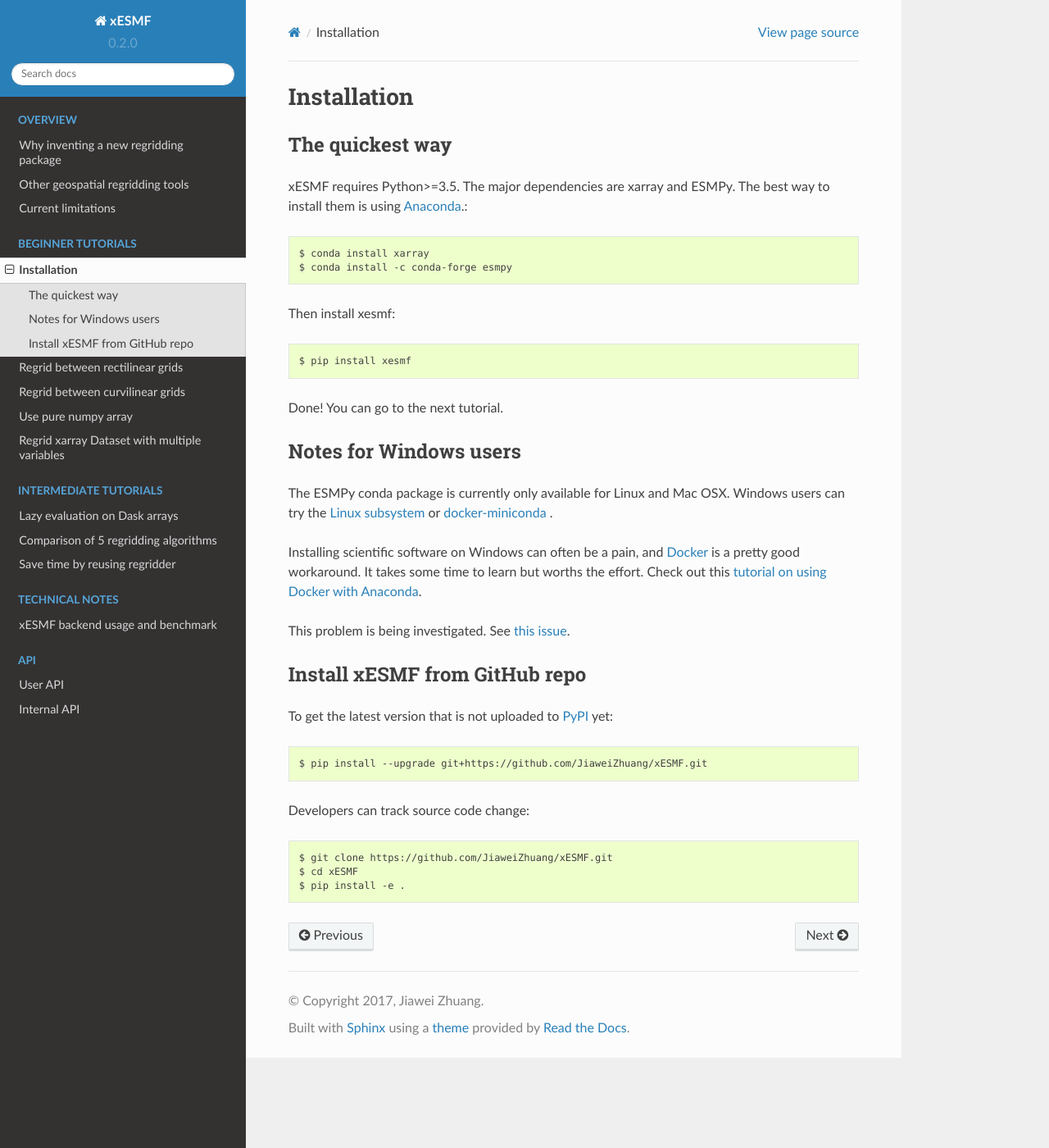
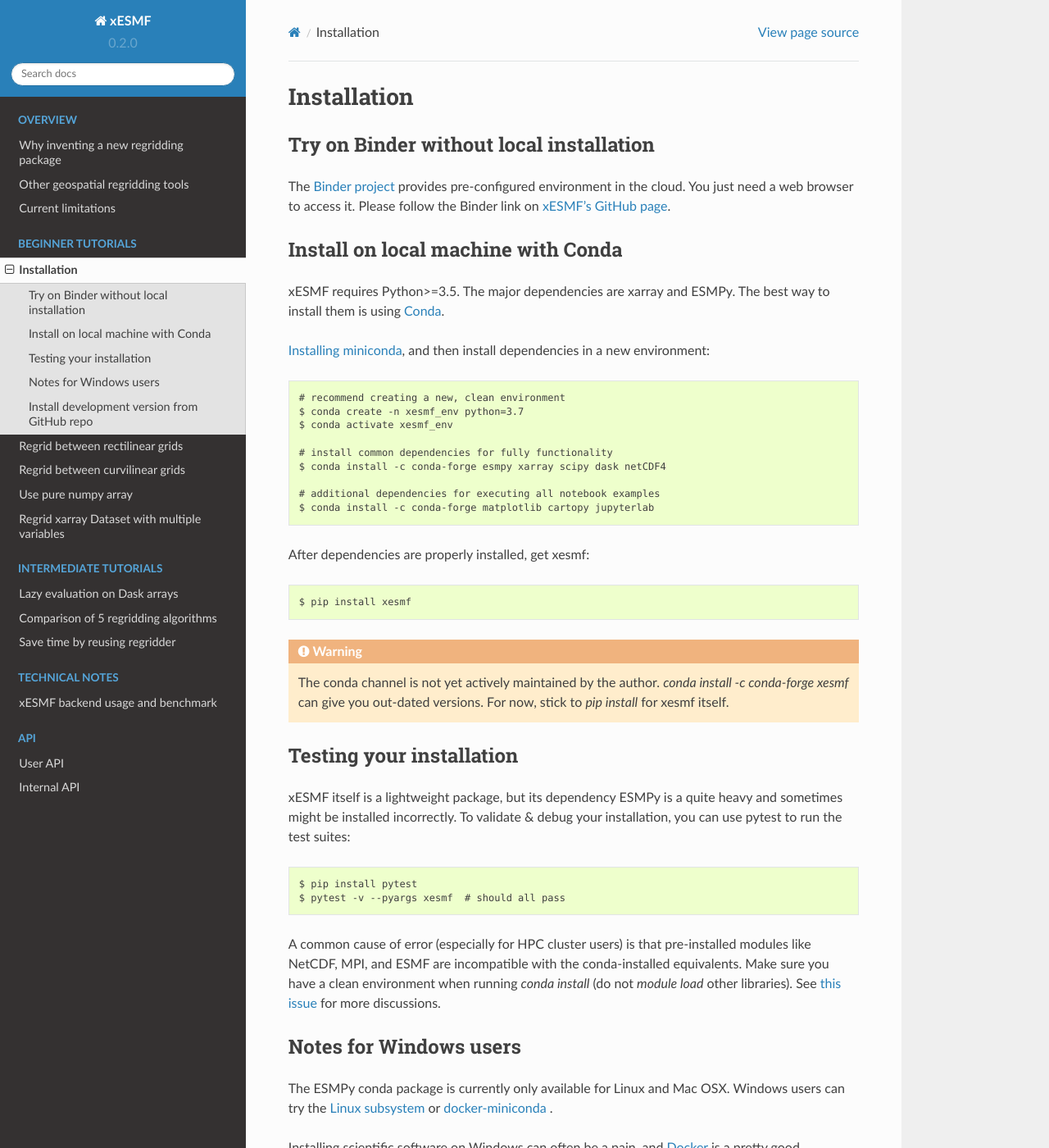
Before and after one commit to JiaweiZhuang/xESMF, a Sphinx documentation site: the page built from doc/installation.rst, in a window 1280 px wide and 1400 px high. Shown: the whole window at 82% size. Built offline with Sphinx 7.4.7 and the Read the Docs theme 2.0.0, drawn with Linux system fonts in a browser that asks for light colours; some of the changed text lies outside the part shown.

Commit message:
More comprehensive package installation instructions

```diff
--- a/doc/installation.rst
+++ b/doc/installation.rst
@@ -3,20 +3,46 @@
 Installation
 ============
 
-The quickest way
-----------------
+Try on Binder without local installation
+----------------------------------------
 
-xESMF requires Python>=3.5. The major dependencies are xarray and ESMPy.
-The best way to install them is using Anaconda_.::
+The `Binder project <https://mybinder.readthedocs.io>`_ provides pre-configured environment in the cloud. You just need a web browser to access it. Please follow the Binder link on `xESMF's GitHub page <https://github.com/JiaweiZhuang/xESMF>`_.
 
-    $ conda install xarray
-    $ conda install -c conda-forge esmpy
+Install on local machine with Conda
+-----------------------------------
 
-Then install xesmf::
+xESMF requires Python>=3.5. The major dependencies are xarray and ESMPy. The best way to install them is using Conda_.
+
+`Installing miniconda <https://docs.conda.io/projects/conda/en/latest/user-guide/install/index.html>`_, and then install dependencies in a new environment::
+
+    # recommend creating a new, clean environment
+    $ conda create -n xesmf_env python=3.7
+    $ conda activate xesmf_env
+
+    # install common dependencies for fully functionality
+    $ conda install -c conda-forge esmpy xarray scipy dask netCDF4
+
+    # additional dependencies for executing all notebook examples
+    $ conda install -c conda-forge matplotlib cartopy jupyterlab
+
+After dependencies are properly installed, get xesmf::
 
     $ pip install xesmf
 
-Done! You can go to the next tutorial.
+
+.. warning::
+
+    The conda channel is not yet actively maintained by the author. `conda install -c conda-forge xesmf` can give you out-dated versions. For now, stick to `pip install` for xesmf itself.
+
+Testing your installation
+-------------------------
+
+xESMF itself is a lightweight package, but its dependency ESMPy is a quite heavy and sometimes might be installed incorrectly. To validate & debug your installation, you can use pytest to run the test suites::
+
+    $ pip install pytest
+    $ pytest -v --pyargs xesmf  # should all pass
+
+A common cause of error (especially for HPC cluster users) is that pre-installed modules like NetCDF, MPI, and ESMF are incompatible with the conda-installed equivalents. Make sure you have a clean environment when running `conda install` (do not `module load` other libraries). See `this issue <https://github.com/JiaweiZhuang/xESMF/issues/55#issuecomment-514298498>`_ for more discussions.
 
 Notes for Windows users
 -----------------------
@@ -36,8 +62,8 @@
 This problem is being investigated.
 See `this issue <https://github.com/conda-forge/esmpy-feedstock/issues/8>`_.
 
-Install xESMF from GitHub repo
-------------------------------
+Install development version from GitHub repo
+--------------------------------------------
 
 To get the latest version that is not uploaded to PyPI_ yet::
 
@@ -51,6 +77,6 @@
 
 .. _xarray: http://xarray.pydata.org
 .. _ESMPy: https://www.earthsystemcog.org/projects/esmpy/
-.. _Anaconda: https://www.continuum.io/downloads
+.. _Conda: https://docs.conda.io/
 .. _PyPI: https://pypi.python.org/pypi
 .. _NESII: https://www.esrl.noaa.gov/gsd/nesii/
```
